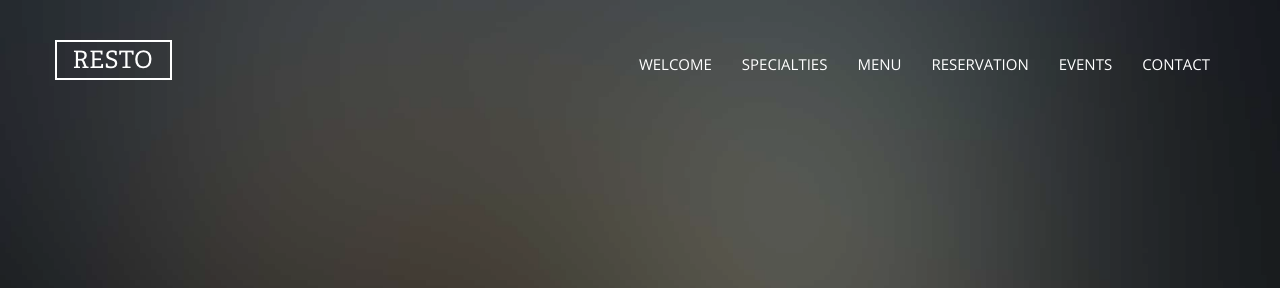
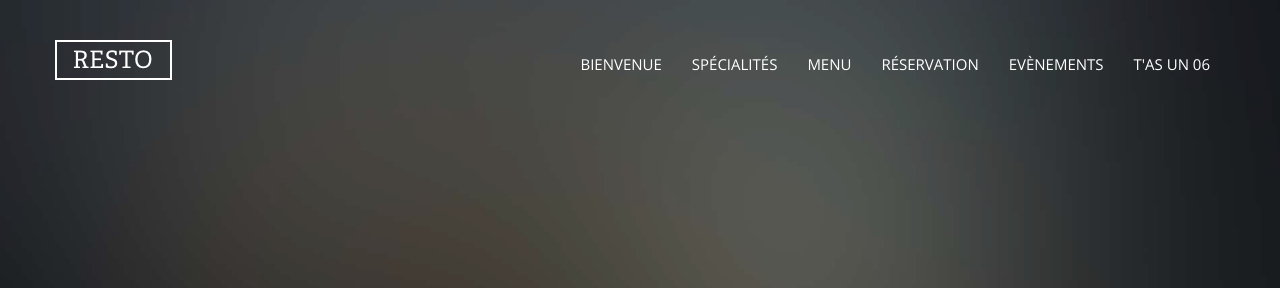
Before and after one commit to Qrouss35/SiteResto, a website: page resto/index.html in a window 1280 px wide. Shown: the top 288 px of the page. Drawn offline with nearby package versions, Linux system fonts and the light colour scheme; files whose address does not match are found by name.

Commit message:
Traduction des titres du menu en haut à droite

```diff
--- a/resto/index.html
+++ b/resto/index.html
@@ -34,12 +34,12 @@
 
         <div id="navbar-collapse" class="navbar-collapse collapse">
           <ul class="nav navbar-nav navbar-right">
-            <li class="active"><a href="#" data-nav-section="welcome">Welcome</a></li>
-            <li><a href="#" data-nav-section="specialties">Specialties</a></li>
+            <li class="active"><a href="#" data-nav-section="welcome">Bienvenue</a></li>
+            <li><a href="#" data-nav-section="specialties">Spécialités</a></li>
             <li><a href="#" data-nav-section="menu">Menu</a></li>
-            <li><a href="#" data-nav-section="reservation">Reservation</a></li>
-            <li><a href="#" data-nav-section="events">Events</a></li>
-            <li><a href="#" data-nav-section="contact">Contact</a></li>
+            <li><a href="#" data-nav-section="reservation">Réservation</a></li>
+            <li><a href="#" data-nav-section="events">Evènements</a></li>
+            <li><a href="#" data-nav-section="contact">T'as un 06</a></li>
           </ul>
         </div>
       </div>
```
